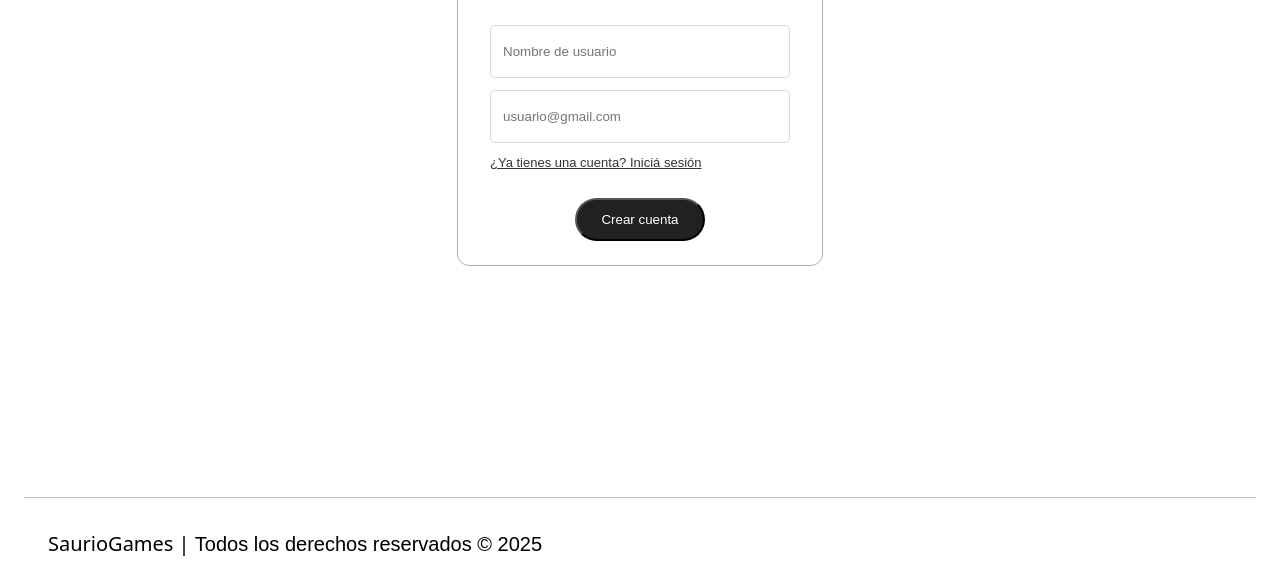
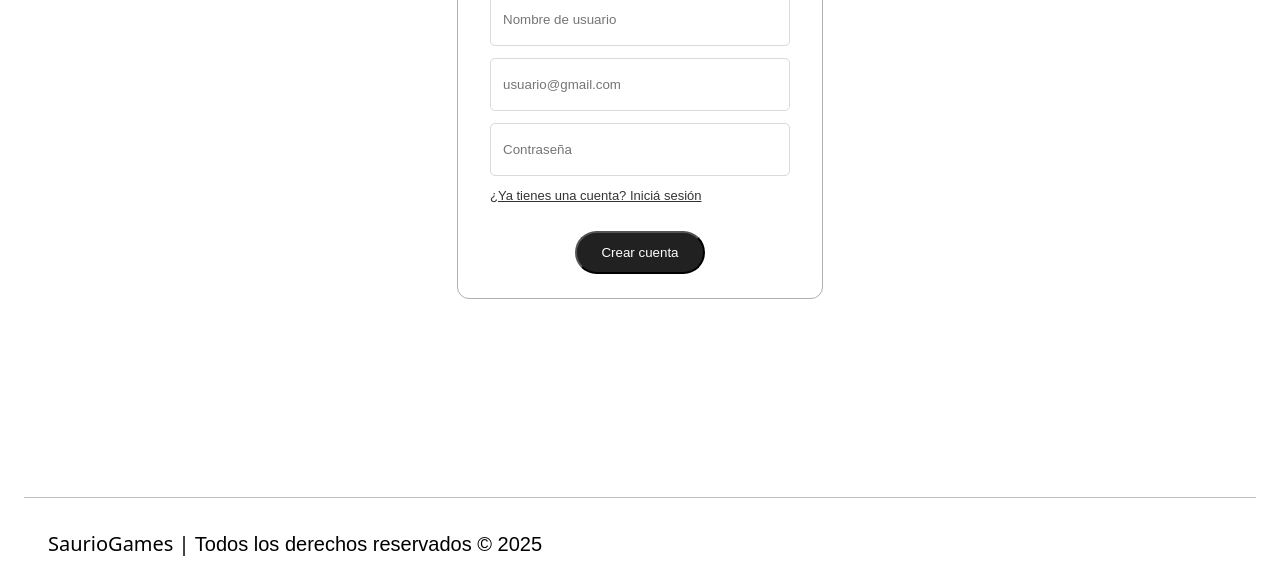
Before and after one commit to SaurioGames/Proyectoutu2025, a plain HTML site: page registro.html in a window 1280 px wide. Shown: the part 303-884 px from the top of the page. Drawn offline with Linux system fonts and the light colour scheme; a web font is replaced by a local one.

Commit message:
Input de Contraseña para la página de registro

```diff
--- a/registro.html
+++ b/registro.html
@@ -9,11 +9,12 @@
   </head>
   <body>
     <div class="container">
-
       <header class="navbar">
         <nav>
           <div>
-            <a href="index.html" class="text-xl font-irish text-black">SaurioGames</a>
+            <a href="index.html" class="text-xl font-irish text-black"
+              >SaurioGames</a
+            >
           </div>
 
           <div>
@@ -30,7 +31,6 @@
       </header>
 
       <section class="signup__container">
-
         <form action="" class="signup__form">
           <div class="signup__header">
             <h1>Crea tu cuenta</h1>
@@ -44,7 +44,6 @@
             placeholder="Nombre de usuario"
           />
 
-          <!-- Campo para correo electrónico -->
           <input
             type="email"
             id="email"
@@ -53,20 +52,25 @@
             required
           />
 
+          <input
+            type="password"
+            id="password"
+            name="password"
+            placeholder="Contraseña"
+            required
+          />
+
           <a href="login.html">¿Ya tienes una cuenta? Iniciá sesión</a>
 
           <button class="signup__button" type="submit">Crear cuenta</button>
         </form>
-
-
-
       </section>
 
       <footer>
-        <h6>SaurioGames | <span> Todos los derechos reservados &copy; 2025</span></h6>
+        <h6>
+          SaurioGames | <span> Todos los derechos reservados &copy; 2025</span>
+        </h6>
       </footer>
-
     </div>
-
   </body>
 </html>
```
Lines whose indentation alone changed are shown as unchanged.
